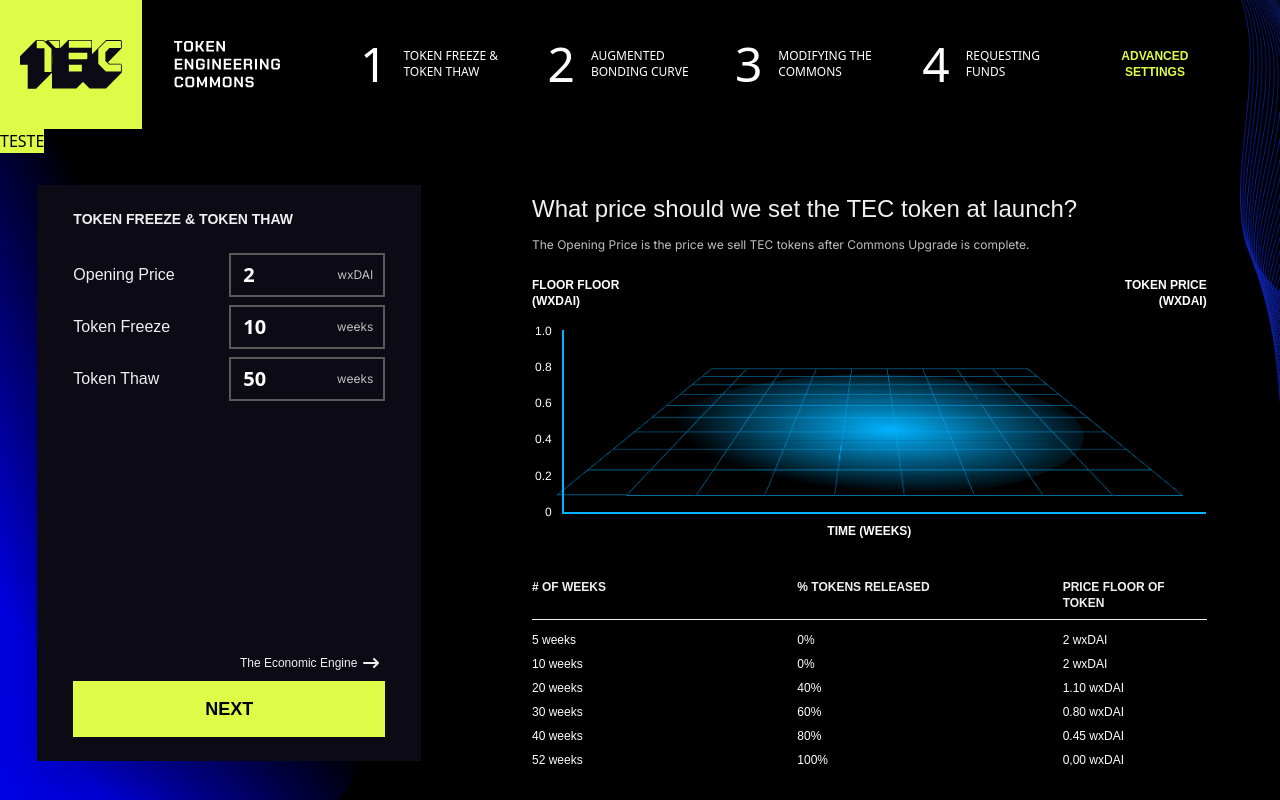
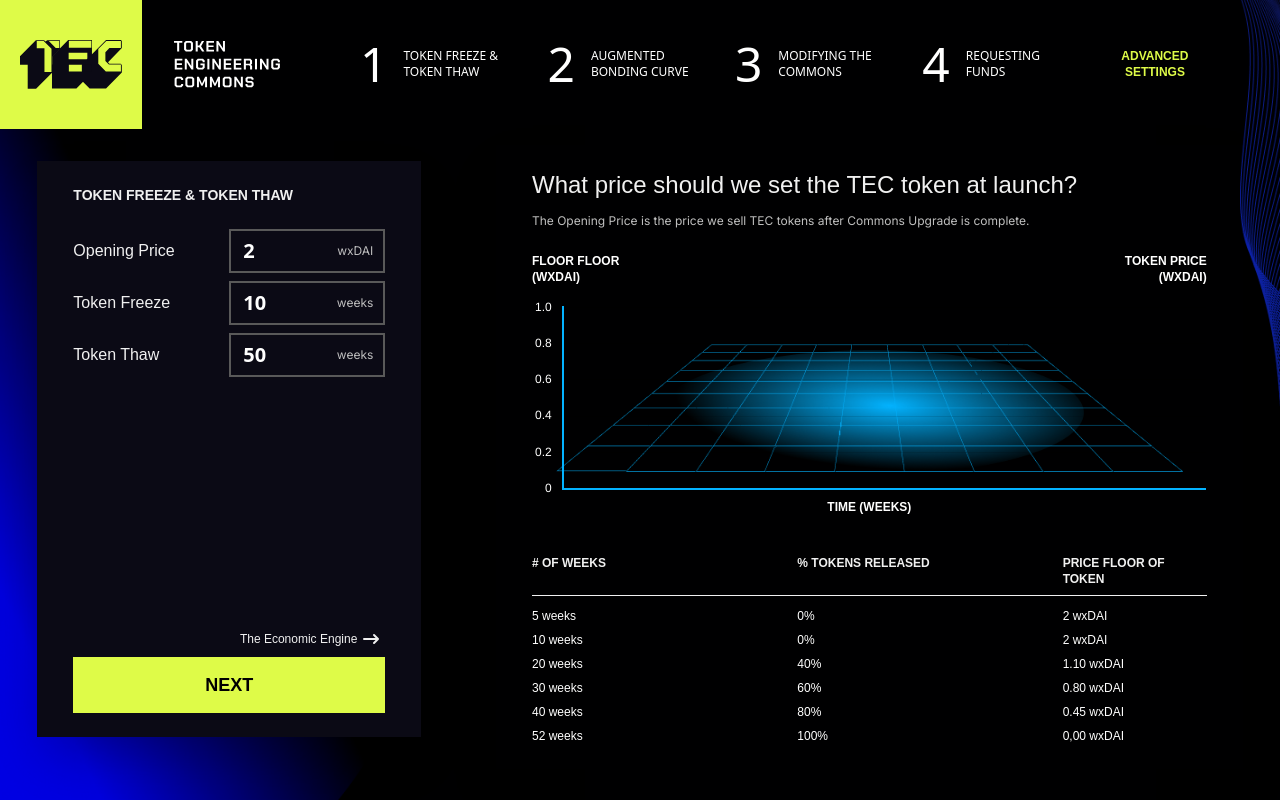
Before and after one commit to CommonsBuild/commons-config-frontend, a Next.js app: page /dashboard/1 in a window 1280 px wide. Built offline with nearby package versions, Linux system fonts and the light colour scheme; no server answers; a web font is replaced by a local one.

Commit message:
fix: removed test button

```diff
--- a/src/pages/dashboard/1.tsx
+++ b/src/pages/dashboard/1.tsx
@@ -83,9 +83,6 @@ function Dashboard() {
   return (
     <div className="lg:min-h-screen bg-dash bg-cover">
       <Navbar />
-      <button className="bg-neon" onClick={() => console.log(paramsValue)}>
-        TESTE
-      </button>
       <div className="lg:flex">
         <Card title="token freeze & token thaw" nextPanel="The Economic Engine">
           <Input
```
